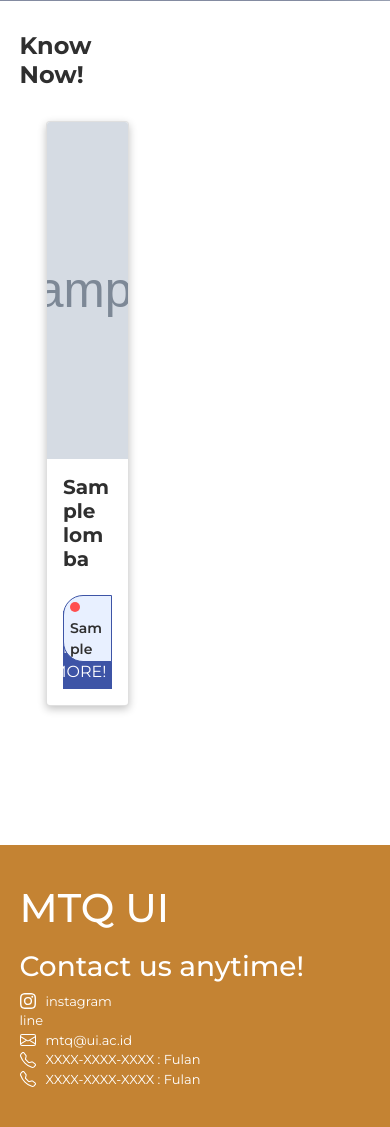
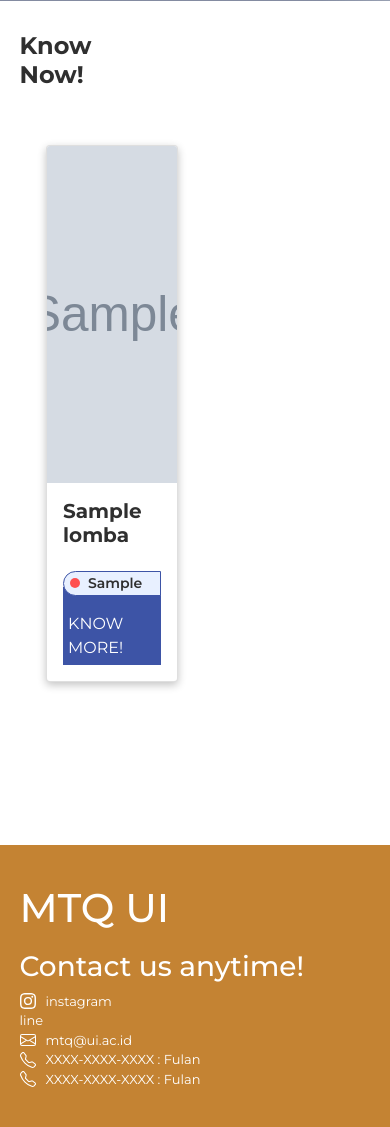
Before and after one commit to irfancen/mtqui, a Django app: page /lomba/ in a window 390 px wide. Shown: the part 843-1970 px from the top of the page. Run offline with Django 3.2, Linux system fonts and the light colour scheme; tables that the repository leaves empty hold one stand-in row (values such as "Sample post"); grey boxes marked "Sample" are stand-in pictures.

Commit message:
Edit lomba card

```diff
--- a/lomba/static/css/lomba.css
+++ b/lomba/static/css/lomba.css
@@ -43,6 +43,7 @@ h2, h4, h5 {
 .card {
     box-shadow: rgba(0, 0, 0, 0.24) 0px 3px 8px;
     flex: 0 0 25%;
+    min-width: 30%;
 }
 
 .card-body {
@@ -87,6 +88,25 @@ h2, h4, h5 {
     margin-top: 20px;
 }
 
+.card-know-more > a:hover {
+    color: #45BDFF;
+    text-decoration: none;
+}
+
 hr {
     border-top: 1px solid #3D54A6;
 }
+
+@media only screen and (max-width: 976px) {
+    .card-container {
+        display: unset;
+        flex-flow: unset;
+        margin-left: 50%;
+        padding: 50%;
+    }
+
+    .card {
+        max-width: 40%;
+        justify-content: center;
+    }
+}
--- a/lomba/templates/lomba.html
+++ b/lomba/templates/lomba.html
@@ -95,7 +95,6 @@
                                     <a href="{% url 'lomba:lomba_detail' lomba.alias %}">KNOW MORE!</a>
                                 </div>
                             </div>
-
                         </div>
                     </div>
                 {% endfor %}
```
